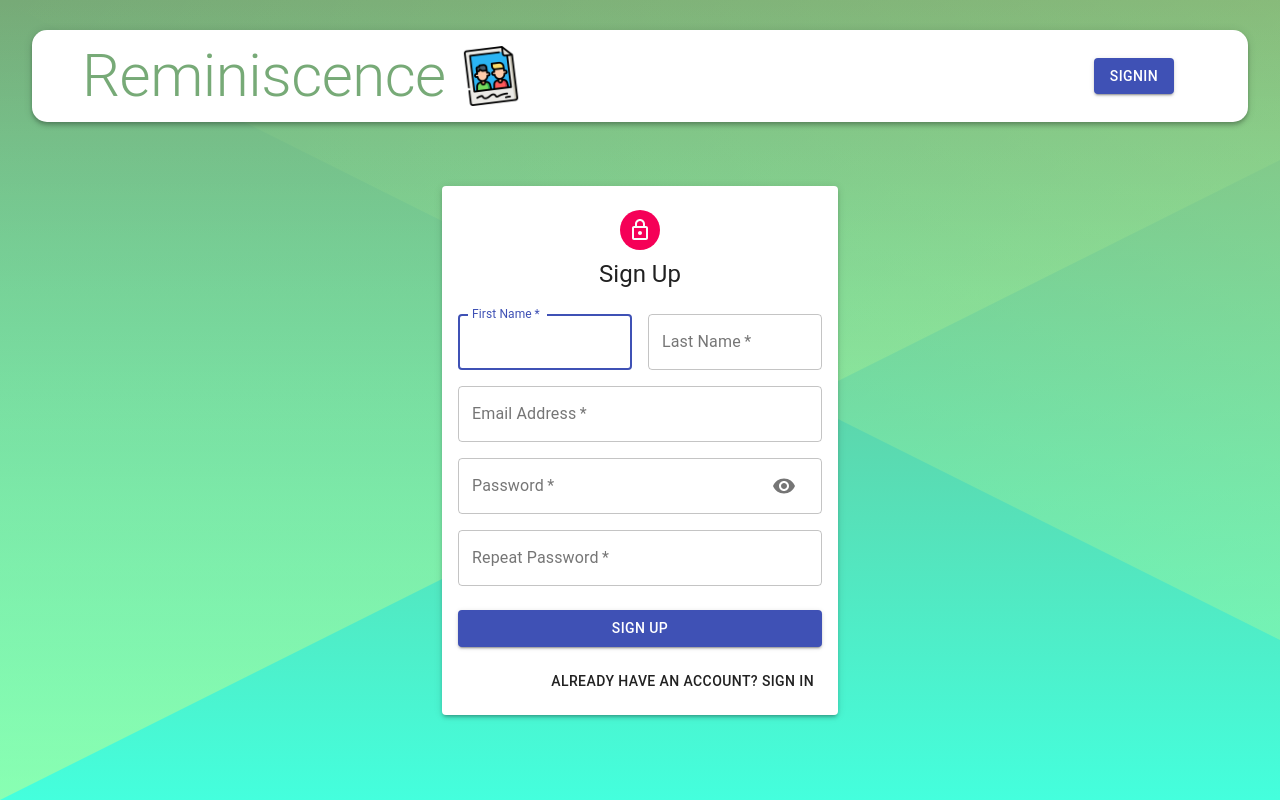
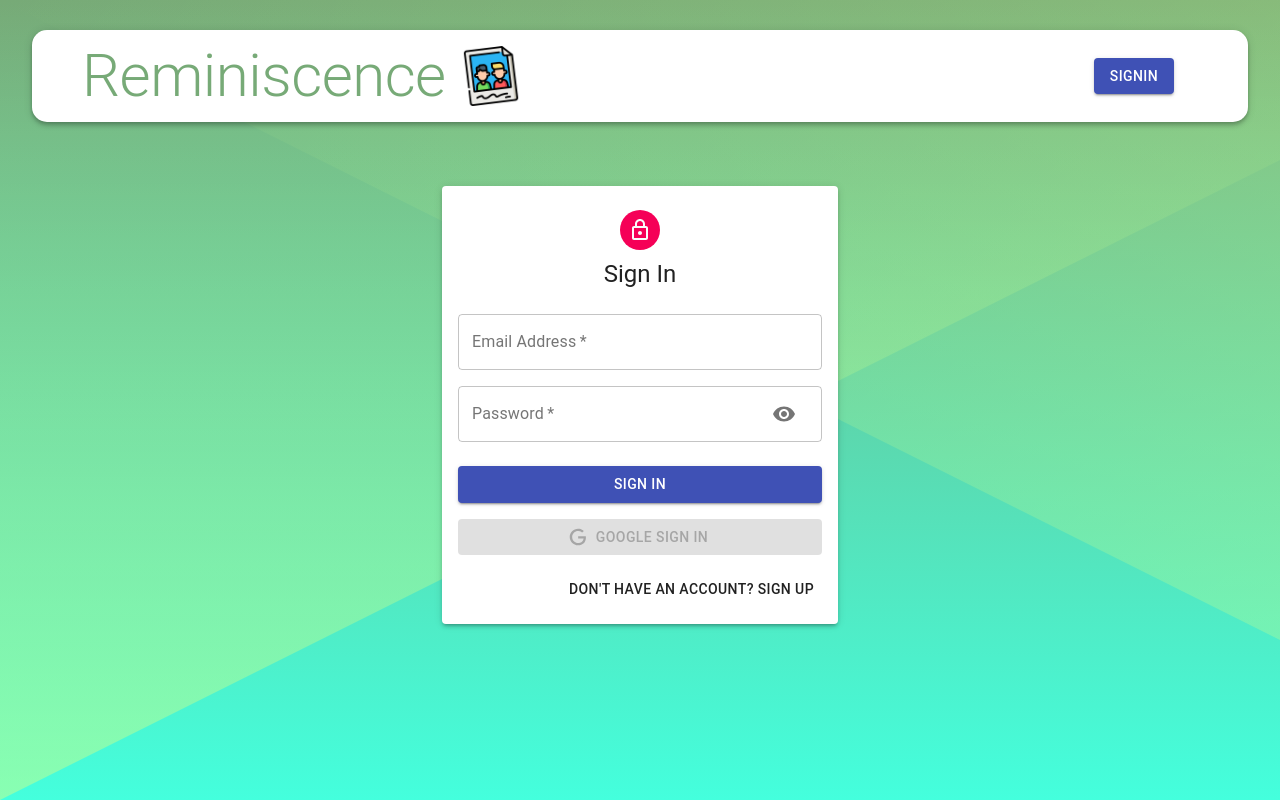
Before and after one commit to Abhinav1299/Reminiscence, a React (Create React App) app in the folder client/: page /auth in a window 1280 px wide. Built offline with nearby package versions, Linux system fonts and the light colour scheme.

Commit message:
integrated google auth

```diff
--- a/client/src/components/Auth/Auth.js
+++ b/client/src/components/Auth/Auth.js
@@ -3,13 +3,18 @@
 import { Avatar, Button, Paper, Grid, Typography, Container } from '@material-ui/core';
 import LockOutlinedIcon from '@material-ui/icons/LockOutlined';
 import Input from './Input'
-
+import { GoogleLogin } from 'react-google-login';
+import Icon from './icon';
+import { useDispatch } from 'react-redux';
+import { useNavigate } from 'react-router-dom';
 
 const Auth = () => {
 
-    const [isSignUp, setIsSignUp] = useState(true)
+    const [isSignUp, setIsSignUp] = useState(false)
     const styleClasses = authStyles();
     const [showPassword, setShowPassword] = useState(false);
+    const dispatch = useDispatch();
+    const navigate = useNavigate();
 
     const handleSubmit = () => {
 
@@ -26,6 +31,23 @@
     const switchMode = () => {
         setIsSignUp((prevVal) => !prevVal);
         setShowPassword(false);
+    }
+
+    const googleSuccess = async (res) => {
+        const result = res?.profileObj;
+        const token = res?.tokenId;
+
+        try {
+            dispatch({ type: 'AUTH', payload: { result, token } })
+            navigate('/');
+        } catch (error) {
+            console.log(error);
+        }
+    }
+
+    const googleFailure = (err) => {
+        console.log(err);
+        console.log("Google Sign In was unsuccessful. Please try again later.")
     }
 
     return (
@@ -58,6 +80,30 @@
                         {isSignUp ? "Sign Up" : "Sign In"}
                     </Button>
 
+
+
+                    <GoogleLogin
+                        clientId={process.env.REACT_APP_GOOGLE_CLIENT}
+                        render={(renderProps) => (
+                            <Button
+                                className={styleClasses.googleButton}
+                                color='primary'
+                                fullWidth
+                                onClick={renderProps.onClick}
+                                disabled={renderProps.disabled}
+                                startIcon={<Icon />}
+                                variant='contained'
+                            >
+                                Google Sign In
+                            </Button>
+                        )}
+
+                        onSuccess={googleSuccess}
+                        onFailure={googleFailure}
+                        cookiePolicy='single_host_origin'
+                    />
+
+
                     <Grid container justifyContent='flex-end' >
                         <Grid item>
                             <Button onClick={switchMode}>
--- a/client/src/components/Auth/Input.js
+++ b/client/src/components/Auth/Input.js
@@ -15,7 +15,7 @@
                 label={label}
                 autoFocus={autoFocus}
                 type={type}
-                InputProps={name === 'password' && {
+                InputProps={name === 'password' ? {
                     endAdornment: (
                         <InputAdornment position="end">
                             <IconButton onClick={handleShowPassword}>
@@ -23,7 +23,7 @@
                             </IconButton>
                         </InputAdornment>
                     )
-                }}
+                } : null}
             />
         </Grid>
     )
--- /dev/null
+++ b/client/src/components/Auth/icon.js
@@ -0,0 +1,12 @@
+import React from 'react';
+
+const icon = () => (
+  <svg style={{ width: '20px', height: '20px' }} viewBox="0 0 24 24">
+    <path
+      fill="currentColor"
+      d="M21.35,11.1H12.18V13.83H18.69C18.36,17.64 15.19,19.27 12.19,19.27C8.36,19.27 5,16.25 5,12C5,7.9 8.2,4.73 12.2,4.73C15.29,4.73 17.1,6.7 17.1,6.7L19,4.72C19,4.72 16.56,2 12.1,2C6.42,2 2.03,6.8 2.03,12C2.03,17.05 6.16,22 12.25,22C17.6,22 21.5,18.33 21.5,12.91C21.5,11.76 21.35,11.1 21.35,11.1V11.1Z"
+    />
+  </svg>
+);
+
+export default icon;
--- a/client/src/components/Navbar/Navbar.js
+++ b/client/src/components/Navbar/Navbar.js
@@ -1,13 +1,36 @@
-import React from 'react';
+import React, { useState, useEffect } from 'react';
 import NavStyles from './styles';
 import { AppBar, Avatar, Toolbar, Typography, Button } from '@material-ui/core';
 import memories from '../../images/memories.png';
-import { Link } from 'react-router-dom';
+import { Link, useNavigate, useLocation } from 'react-router-dom';
+import { useSelector, useDispatch } from 'react-redux';
 
 const Navbar = () => {
 
     const styleClasses = NavStyles();
-    const user = null;
+    const [user, setUser] = useState(JSON.parse(localStorage.getItem('profile')));
+    let userT = useSelector(state => state.auth.authData);      // checks the redux store
+    const dispatch = useDispatch();
+    const navigate = useNavigate();
+    const location = useLocation();
+
+    console.log(userT);
+
+    const logout = () => {
+        dispatch({ type: 'LOGOUT' });
+        navigate('/');
+        setUser(null);
+        userT = null;
+    }
+
+    useEffect(() => {
+        const token = user?.token;
+
+        // JWT auth
+
+        setUser(JSON.parse(localStorage.getItem('profile')));
+
+    }, [userT, location]);
 
     return (
         <AppBar className={styleClasses.appBar} position='static' color='inherit'>
@@ -24,9 +47,9 @@
             <Toolbar className={styleClasses.Toolbar}>
                 {user ? (
                     <div className={styleClasses.profile}>
-                        <Avatar className={styleClasses.purple} alt={user.result.name} src={user.results.imageUrl}>{user.result.name.charAt(0)}</Avatar>
+                        <Avatar className={styleClasses.purple} alt={user.result.name} src={user.result.imageUrl}>{user.result.name.charAt(0)}</Avatar>
                         <Typography className={styleClasses.userName} variant="h6">{user.result.name} </Typography>
-                        <Button variant="contained" className={styleClasses.logout} color="secondary">Logout</Button>
+                        <Button variant="contained" className={styleClasses.logout} color="secondary" onClick={logout}>Logout</Button>
                     </div>
 
                 ) : (
--- a/client/src/constants/actionTypes.js
+++ b/client/src/constants/actionTypes.js
@@ -3,3 +3,6 @@
 export const UPDATE = 'UPDATE';
 export const DELETE = 'DELETE';
 export const LIKE_POST = 'LIKE_POST';
+
+export const AUTH = 'AUTH';
+export const LOGOUT = 'LOGOUT';
--- /dev/null
+++ b/client/src/reducers/auth.js
@@ -0,0 +1,19 @@
+import { AUTH, LOGOUT } from "../constants/actionTypes";
+
+const authReducer = (state = { authData: null }, action) => {
+    switch (action.type) {
+        case AUTH:
+            console.log(action?.payload);
+            localStorage.setItem('profile', JSON.stringify({...action?.payload}))   // stores the user profile and token in local storage(to be further used by navbar) as well as in the redux store
+            return {...state, authData: action?.payload};
+
+        case LOGOUT:
+            localStorage.clear();
+            return {...state, authData: null};
+
+        default:
+            return state;
+    }
+}
+
+export default authReducer;
--- a/client/src/reducers/index.js
+++ b/client/src/reducers/index.js
@@ -1,8 +1,10 @@
 import { combineReducers } from "redux";
 import postReducer from './post'
+import authReducer from "./auth";
 
 const allReducers = combineReducers({
-    posts: postReducer
+    posts: postReducer,
+    auth: authReducer
 })
 
 export default allReducers;
```
